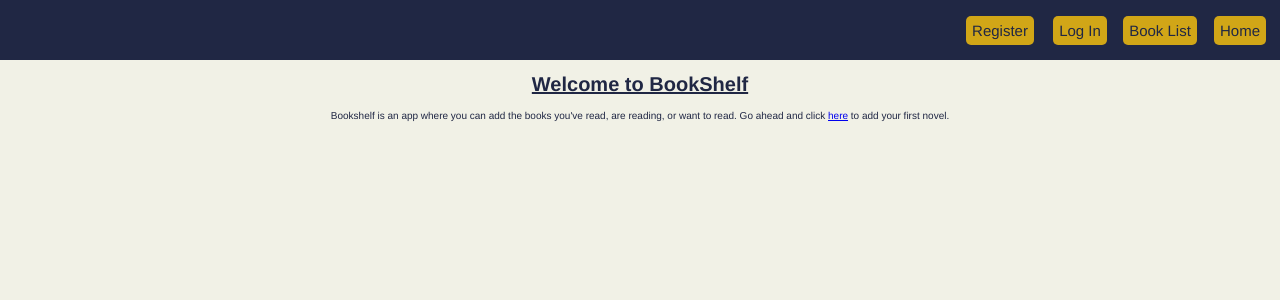
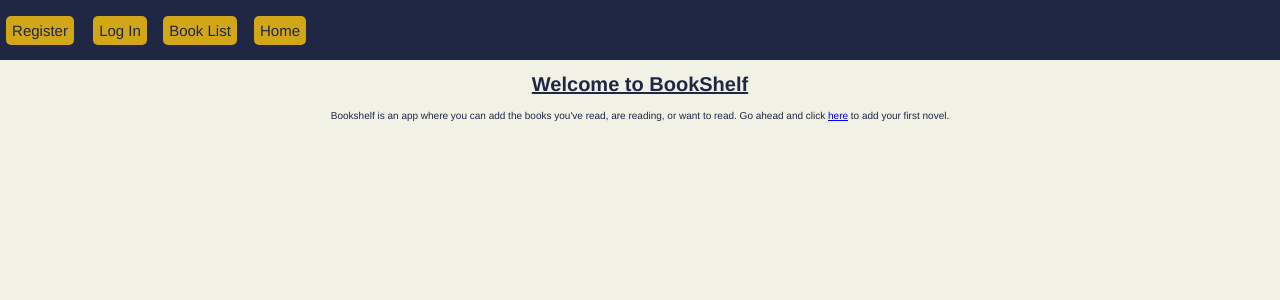
Before and after one commit to WillJohnson03/book_shelf, a Flask app: page / in a window 1280 px wide. Shown: the top 300 px of the page. Run offline with Flask 2, Linux system fonts and the light colour scheme; parts of the project's set-up code (start-up, migrations or seed data) failed here and were passed over; some libraries are stand-ins or nearby versions.

Commit message:
adjust navbar

```diff
--- a/myapp/static/css/main.css
+++ b/myapp/static/css/main.css
@@ -67,6 +67,7 @@ a.card-title {
 .nav {
   display: flex;
   flex-direction: row-reverse;
+  justify-content: flex-end;
   background-color: #202744;
   min-height: 6rem;
   align-items: center;
@@ -155,7 +156,6 @@ input+input {
   font-size: 2rem;
   color: #d1a617;
   list-style: none;
-  width: 37rem;
 }
 
 #submit {
```
